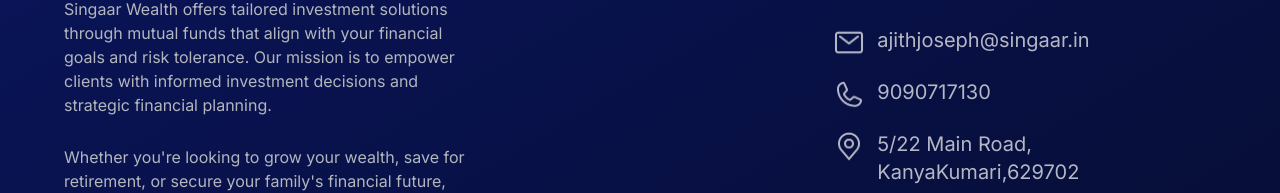
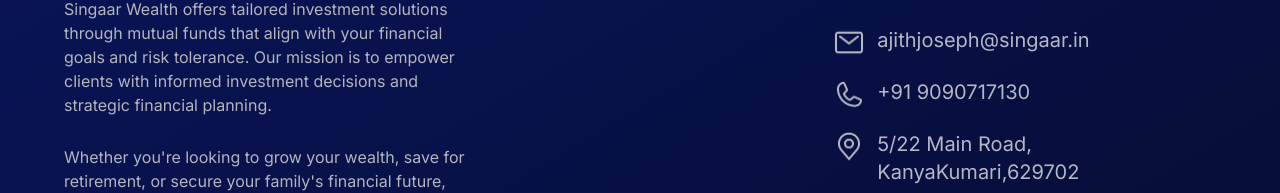
Before and after one commit to sudhan007/mutual-funds, a React (Vite) app in the folder client/: page / in a window 1280 px wide. Shown: the part 10977-11170 px from the top of the page. Built offline with nearby package versions, Linux system fonts and the light colour scheme.

Commit message:
mobile nunber edited

```diff
--- a/client/src/pages/Footer.tsx
+++ b/client/src/pages/Footer.tsx
@@ -49,7 +49,7 @@
 <a href="tel:+919090717130">
 <div className="flex gap-3">
 <img src={phone} alt="call"  className="w-8 h-8"/>
-<p>9090717130 </p>
+<p>+91 9090717130 </p>
 </div>
 </a>
 <div className="flex gap-3">
```
